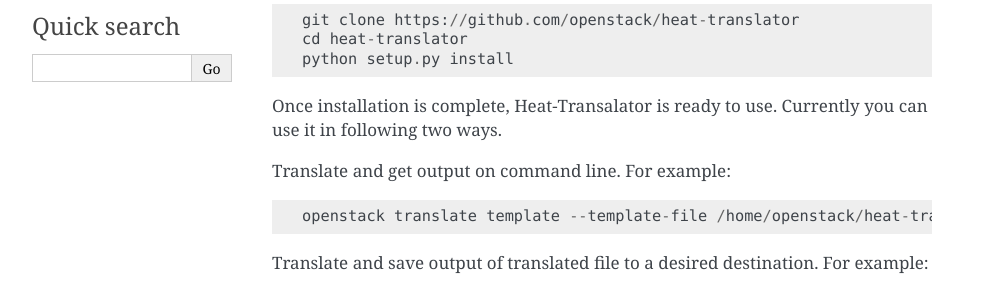
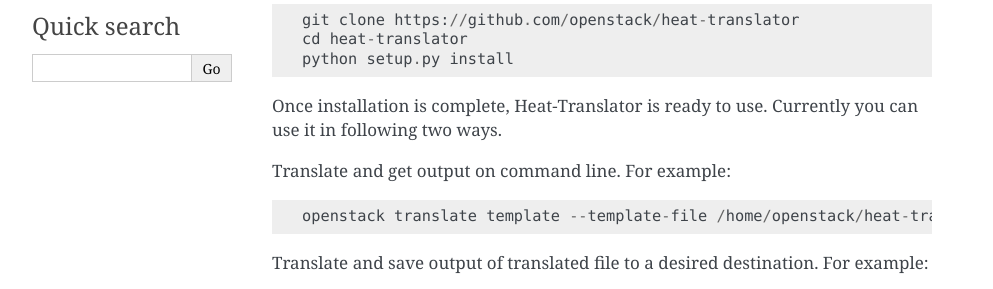
Before and after one commit to openstack/tosca-parser, a Sphinx documentation site: the page built from doc/source/usage.rst, in a window 1280 px wide. Shown: the part 278-567 px from the top of the page, without its empty margins (148-1141 px from the left). Built offline with Sphinx 7.4.7, drawn with Linux system fonts in a browser that asks for light colours.

Commit message:
Fix two typos on heat-translator documentation
Transalator => Translator
hellow => hello

Change-Id: I17326a6977b061e15c45988658fc52b06d03ed38
Closes-Bug: #1481168

```diff
--- a/doc/source/usage.rst
+++ b/doc/source/usage.rst
@@ -10,7 +10,7 @@ Assuming that OpenStackClient (OSC) is available in your environment, you can ea
     cd heat-translator
     python setup.py install
 
-Once installation is complete, Heat-Transalator is ready to use. Currently you can use it in following two ways.
+Once installation is complete, Heat-Translator is ready to use. Currently you can use it in following two ways.
 
 Translate and get output on command line. For example: ::
 
@@ -18,7 +18,7 @@ Translate and get output on command line. For example: ::
 
 Translate and save output of translated file to a desired destination. For example: ::
 
-    openstack translate template --template-file /home/openstack/heat-translator/translator/toscalib/tests/data/tosca_helloworld.yaml --template-type tosca --output-file /tmp/hot_hellow_world.yaml
+    openstack translate template --template-file /home/openstack/heat-translator/translator/toscalib/tests/data/tosca_helloworld.yaml --template-type tosca --output-file /tmp/hot_hello_world.yaml
 
 You can learn more about available options by running following help command::
 
```
